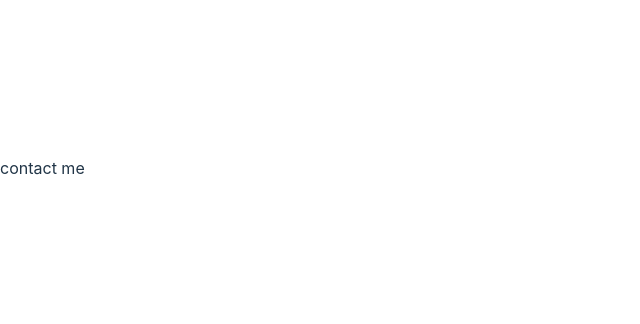
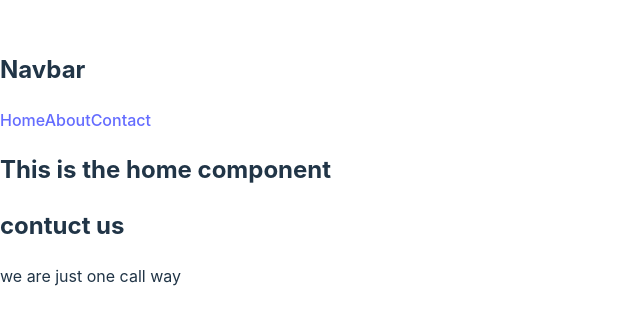
Before and after one commit to brainiac1010/React-Route-concepts, a React (Vite) app: page /contact in a window 1280 px wide. Shown: the part 232-556 px from the top of the page, without its empty margins (0-640 px from the left). Built offline with nearby package versions, Linux system fonts and the light colour scheme.

Commit message:
route added

```diff
--- /dev/null
+++ b/src/components/Header/Header.jsx
@@ -0,0 +1,16 @@
+import { Link } from "react-router-dom";
+
+const Header = () => {
+    return (
+        <div>
+            <h2>Navbar</h2>
+            <nav>
+                <Link to="/">Home</Link>
+                <Link to="/about">About</Link>
+                <Link to="/contact">Contact</Link>
+            </nav>
+        </div>
+    );
+};
+
+export default Header;
--- /dev/null
+++ b/src/components/Home/Home.jsx
@@ -0,0 +1,18 @@
+
+import Header from "../Header/Header";
+
+
+import { Outlet } from "react-router-dom";
+
+
+const Home = () => {
+    return (
+        <div>
+            <Header></Header>
+            <h2>This is the home component</h2>
+            <Outlet />
+        </div>
+    );
+};
+
+export default Home;
--- /dev/null
+++ b/src/components/about/About.jsx
@@ -0,0 +1,14 @@
+
+
+const About = () => {
+    return (
+        <div>
+            <h2>this is the about section</h2>
+            <p>everything you about to know
+
+            </p>
+        </div>
+    );
+};
+
+export default About;
--- /dev/null
+++ b/src/components/contact/Contact.jsx
@@ -0,0 +1,15 @@
+
+
+const Contact = () => {
+    return (
+        <div>
+            <h2>
+                contuct us
+            </h2>
+
+            <p>we are just one call way </p>
+        </div>
+    );
+};
+
+export default Contact;
```
Also changed, not shown: src/main.jsx (+20 -11 lines).
